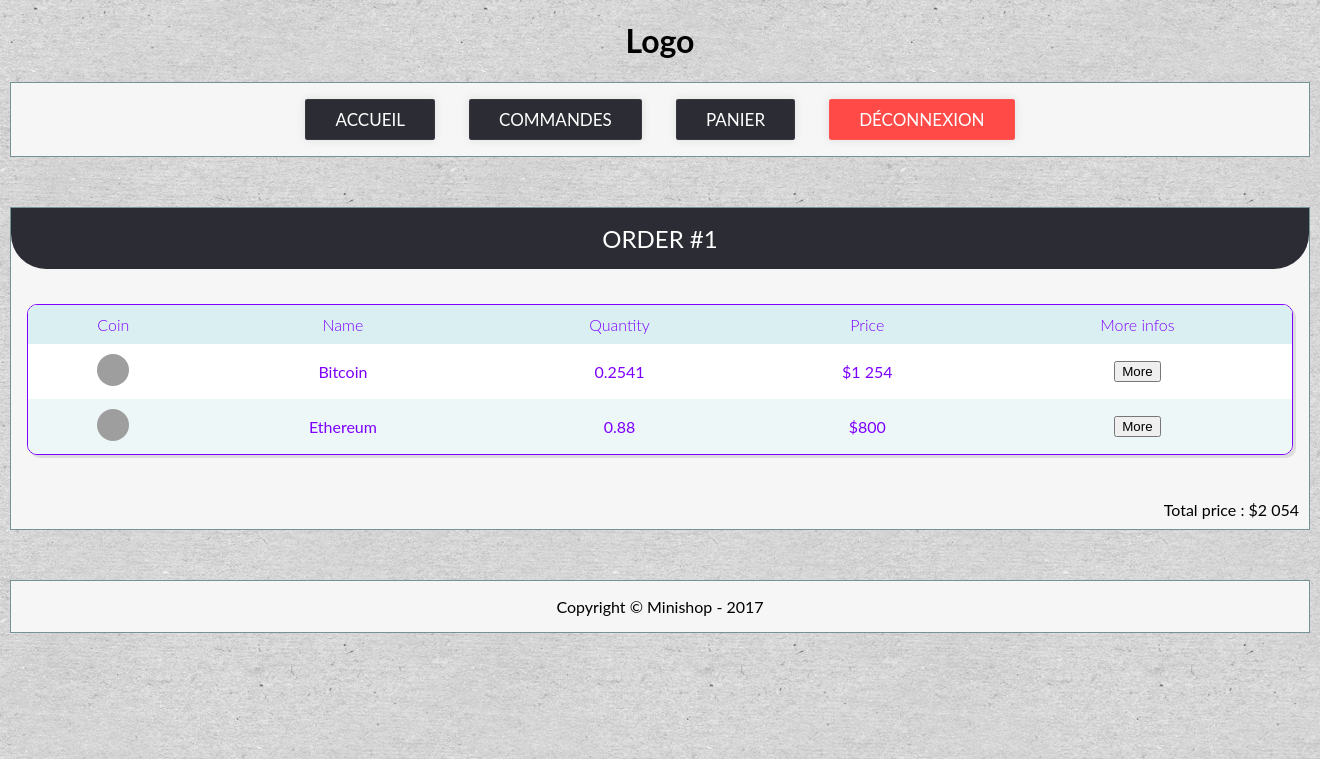
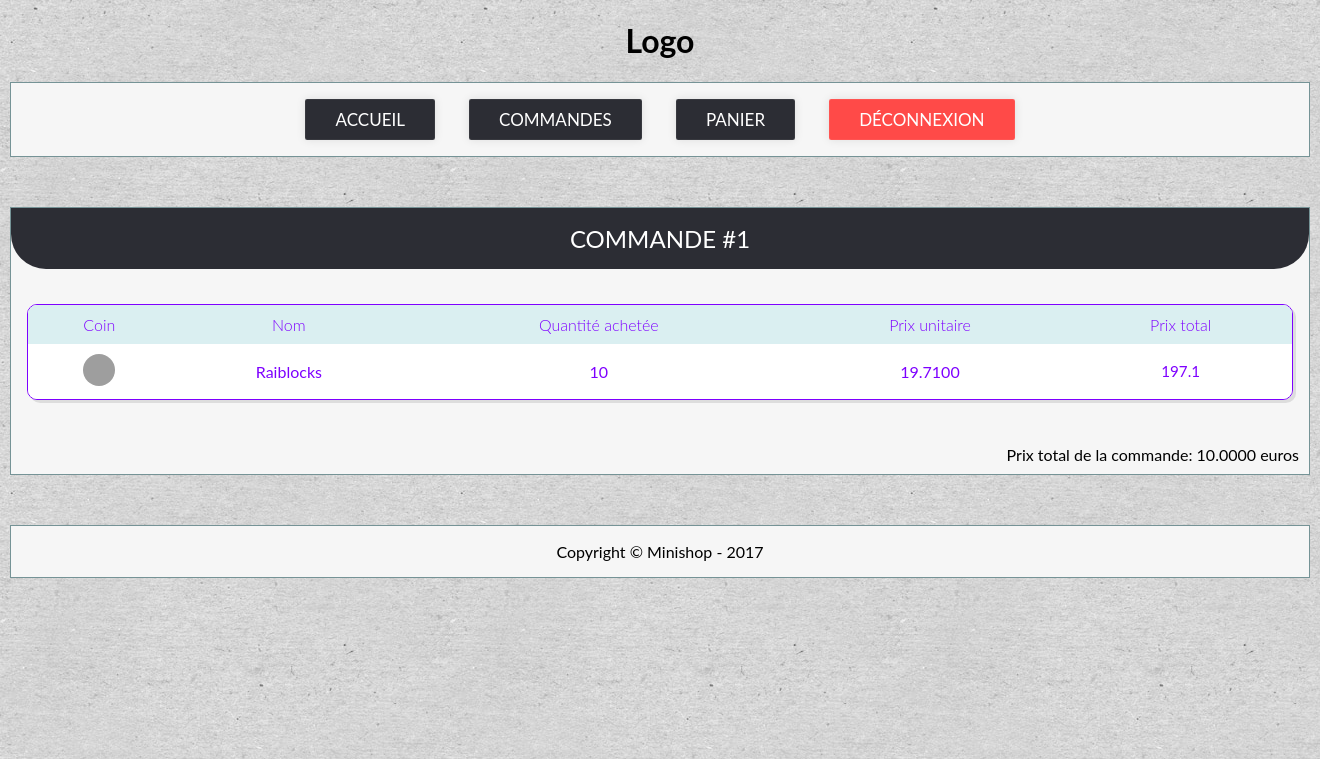
Before and after one commit to bbeldame/minishop, a PHP site: page /order/1 in a window 1320 px wide. Shown: the top 759 px of the page. Run offline with PHP 8.4, Linux system fonts and the light colour scheme; the visitor is signed in with stand-in values (Sample User, id 1); data comes from the database, SQL or seed files in the repository; tables that the repository leaves empty hold one stand-in row (values such as "Sample post"); some libraries are stand-ins or nearby versions; grey boxes are pictures that could not be loaded.

Commit message:
Unit Order query and view done

```diff
--- a/src/private/views/order.php
+++ b/src/private/views/order.php
@@ -1,34 +1,39 @@
-<div class="page-header">Order #1</div>
+<?php
+    $query = "SELECT cb.quantity, ct.price, ct.name, uot.total_paid
+        FROM coins_bought cb
+        INNER JOIN coins_template ct
+        ON ct.id=cb.coins_template_id
+        INNER JOIN users_orders_template uot
+        ON uot.id=cb.users_orders_template_id
+        WHERE uot.id=".$_GET[2].";";
+    $results = rawQuery($query, true);
+?>
+
+<div class="page-header">Commande #<?= $_GET[2]?> </div>
 
 <div class="table-elements">
     <table cellspacing="0">
         <tr>
             <th>Coin</th>
-            <th>Name</th>
-            <th>Quantity</th>
-            <th>Price</th>
-            <th>More infos</th>
+            <th>Nom</th>
+            <th>Quantité achetée</th>
+            <th>Prix unitaire</th>
+            <th>Prix total</th>
         </tr>
 
-        <tr>
-            <td><img src="https://files.coinmarketcap.com/static/img/coins/32x32/bitcoin.png" alt="" /></td>
-            <td>Bitcoin</td>
-            <td>0.2541</td>
-            <td>$1 254</td>
-
-            <td style="text-align: center"><button>More</button></td>
-        </tr>
-
-        <tr>
-            <td><img src="https://files.coinmarketcap.com/static/img/coins/32x32/ethereum.png" alt="" /></td>
-            <td>Ethereum</td>
-            <td>0.88</td>
-            <td>$800</td>
-            <td style="text-align: center"><button>More</button></td>
-        </tr>
+        <?php
+        foreach ($results as $k => $v) { ?>
+            <tr>
+                <td><img src="https://files.coinmarketcap.com/static/img/coins/32x32/<?= $v["name"] ?>.png" alt="" /></td>
+                <td><?= ucfirst(strtolower ($v['name'])) ?></td>
+                <td><?= $v['quantity'] ?></td>
+                <td><?= $v['price'] ?></td>
+                <td style="text-align:center"><?= $v['quantity'] * $v['price'] ?></td>
+            </tr>
+        <?php } ?>
     </table>
 </div>
 
 <div class="total-price">
-    <label>Total price : $2 054</label>
+    <label>Prix total de la commande: <?= $results[0]['total_paid'] ?> euros</label>
 </div>
--- a/src/private/views/orders.php
+++ b/src/private/views/orders.php
@@ -26,7 +26,7 @@
         <?php
             foreach ($results as $k => $v) { ?>
         <tr>
-            <td><?= $k + 1 ?></td>
+            <td><?= $v['id'] ?></td>
             <td><?= $v['total_paid'] ?> euros</td>
             <td><?= $v['paid_date'] ?></td>
             <td style="text-align: center"><button><a href="/order/<?= $v['id'] ?>">Voir</a></button></td>
```
